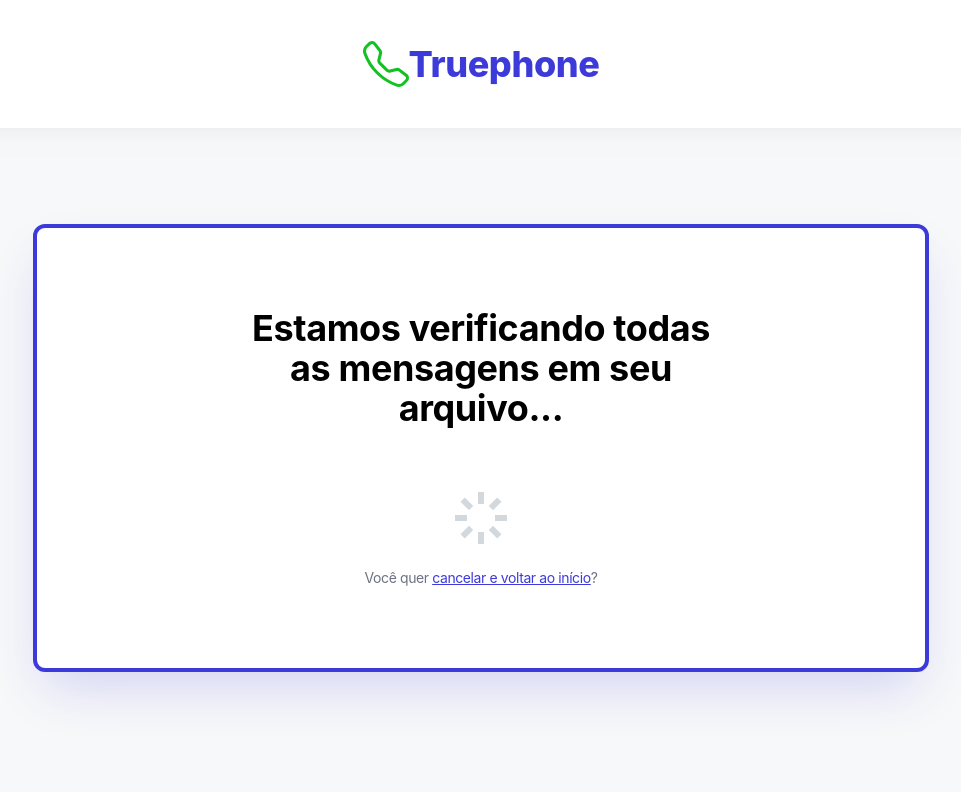
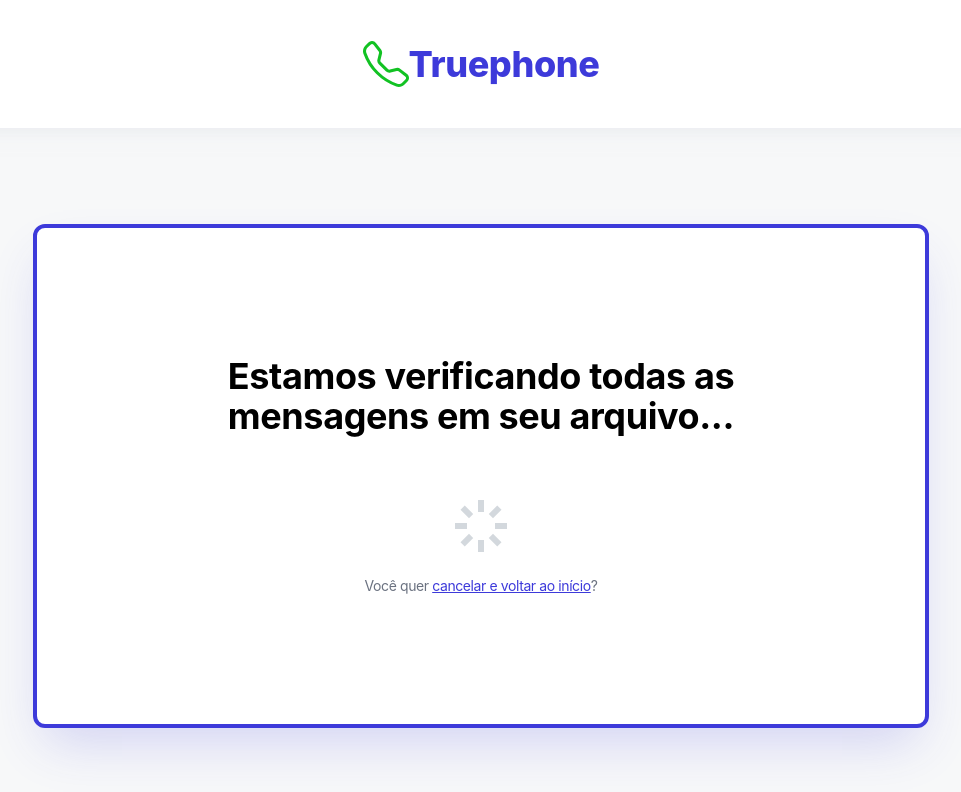
Before and after one commit to martinshumberto/test-documentall, a React (Vite) app in the folder client/: page /verify in a window 1280 px wide. Shown: the top 792 px of the page, without its empty margins (159-1120 px from the left). Built offline with nearby package versions, Linux system fonts and the light colour scheme; what react-apple-emojis would draw is missing.

Commit message:
feat: improving front

```diff
--- a/client/pages/Finish.tsx
+++ b/client/pages/Finish.tsx
@@ -5,7 +5,7 @@ function Finish() {
   return (
     <div>
       <div className="flex justify-center mt-24 text-center">
-        <div className="flex flex-col items-center rounded-xl bg-white py-10 px-4 md:py-20 md:px-48 shadow-2xl shadow-primary/20 border-4 border-primary max-w-4xl mx-6">
+        <div className="flex flex-col items-center rounded-xl bg-white py-10 px-4 md:py-24 md:px-44 shadow-2xl shadow-primary/20 border-4 border-primary max-w-4xl mx-6">
           <h1 className="text-4xl font-bold text-primary">
             É isso aí!{' '}
             <Emoji name="rocket" width={38} className="inline mb-2" />
--- a/client/pages/Result.tsx
+++ b/client/pages/Result.tsx
@@ -9,8 +9,8 @@ function Result() {
   return (
     <div>
       <div className="flex justify-center mt-24 text-center">
-        <div className="flex flex-col items-center rounded-xl bg-white py-10 px-4 md:py-20 md:px-48 shadow-2xl shadow-primary/20 border-4 border-primary max-w-4xl mx-6">
-          <h1 className="text-4xl font-bold px-36">
+        <div className="flex flex-col items-center rounded-xl bg-white py-10 px-4 md:py-20 md:px-8 shadow-2xl shadow-primary/20 border-4 border-primary max-w-4xl mx-6">
+          <h1 className="text-4xl font-bold md:px-32">
             Encontramos <span className="text-secondary">32</span> mensagens
             válidas em sua lista{' '}
             <Emoji name="party-popper" width={38} className="inline mb-2" />
--- a/client/pages/Verify.tsx
+++ b/client/pages/Verify.tsx
@@ -12,7 +12,7 @@ function Verify() {
   return (
     <div>
       <div className="flex justify-center mt-24 text-center">
-        <div className="flex flex-col items-center rounded-xl bg-white py-10 px-4 md:py-20 md:px-48 shadow-2xl shadow-primary/20 border-4 border-primary max-w-4xl mx-6">
+        <div className="flex flex-col items-center rounded-xl bg-white py-10 px-4 md:py-32 md:px-32 shadow-2xl shadow-primary/20 border-4 border-primary max-w-4xl mx-6">
           <h1 className="text-4xl font-bold">
             Estamos verificando todas as mensagens em seu arquivo...
           </h1>
```
Also changed, not shown: 1 other file (tests, documents, lock files or other folders).
